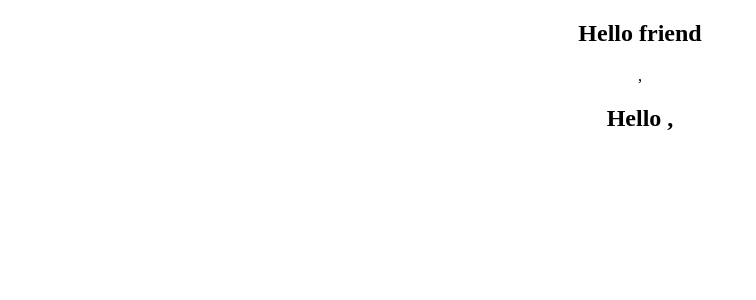
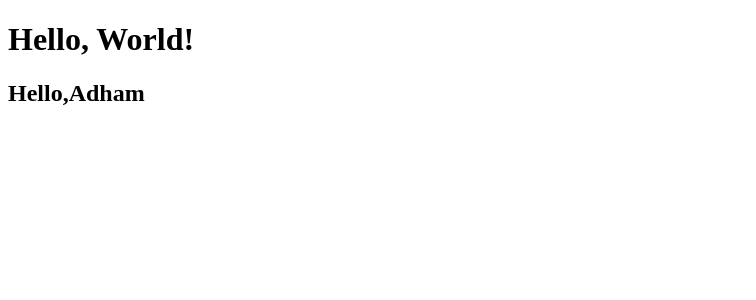
Before and after one commit to adhamali74/czreact, a React (Create React App) app: page / in a window 1280 px wide. Shown: the top 300 px of the page, without its empty margins (0-756 px from the left). Built offline with nearby package versions, Linux system fonts and the light colour scheme.

Commit message:
commetted

```diff
--- a/src/App.js
+++ b/src/App.js
@@ -1,23 +1,11 @@
 /** @format */
-
-import logo from "./logo.svg";
-import "./App.css";
-
+import Greeting from "./components/Greeting";
 function App() {
-  function greeting(name) {
-    if (name) {
-      return <h2> Hello, {name}</h2>;
-    } else {
-      return <h2>Hello friend </h2>;
-    }
-  }
-  const myName = "";
-  const myElement = <h2> Hello , {myName}</h2>;
   return (
     <div className="App">
-      {greeting(myName)},{myElement}
+      <h1>Hello, World!</h1>
+      <Greeting />
     </div>
   );
 }
-
 export default App;
--- /dev/null
+++ b/src/components/Greeting.js
@@ -0,0 +1,10 @@
+/** @format */
+
+function Greeting() {
+  const variableName = "Adham";
+  return (
+
+      <h2>Hello,{variableName}</h2>
+  )
+}
+export default Greeting;
```
